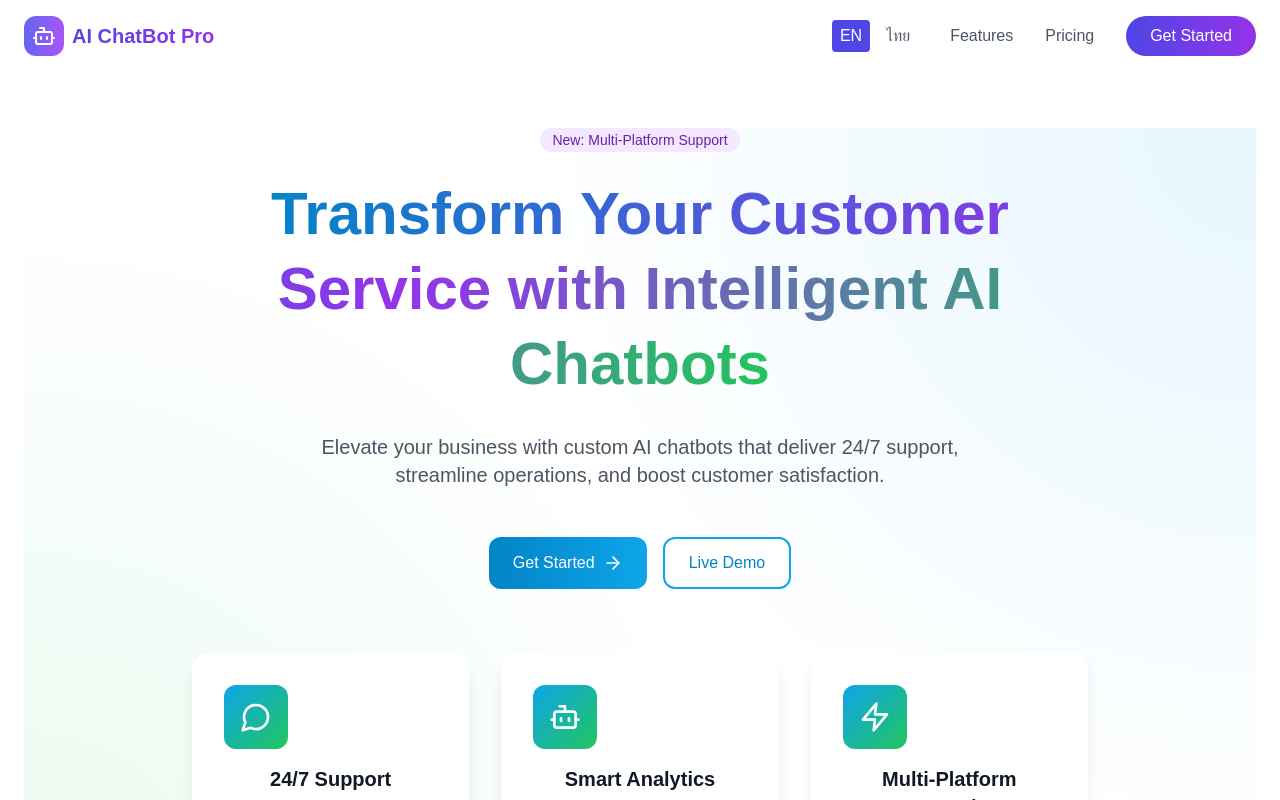
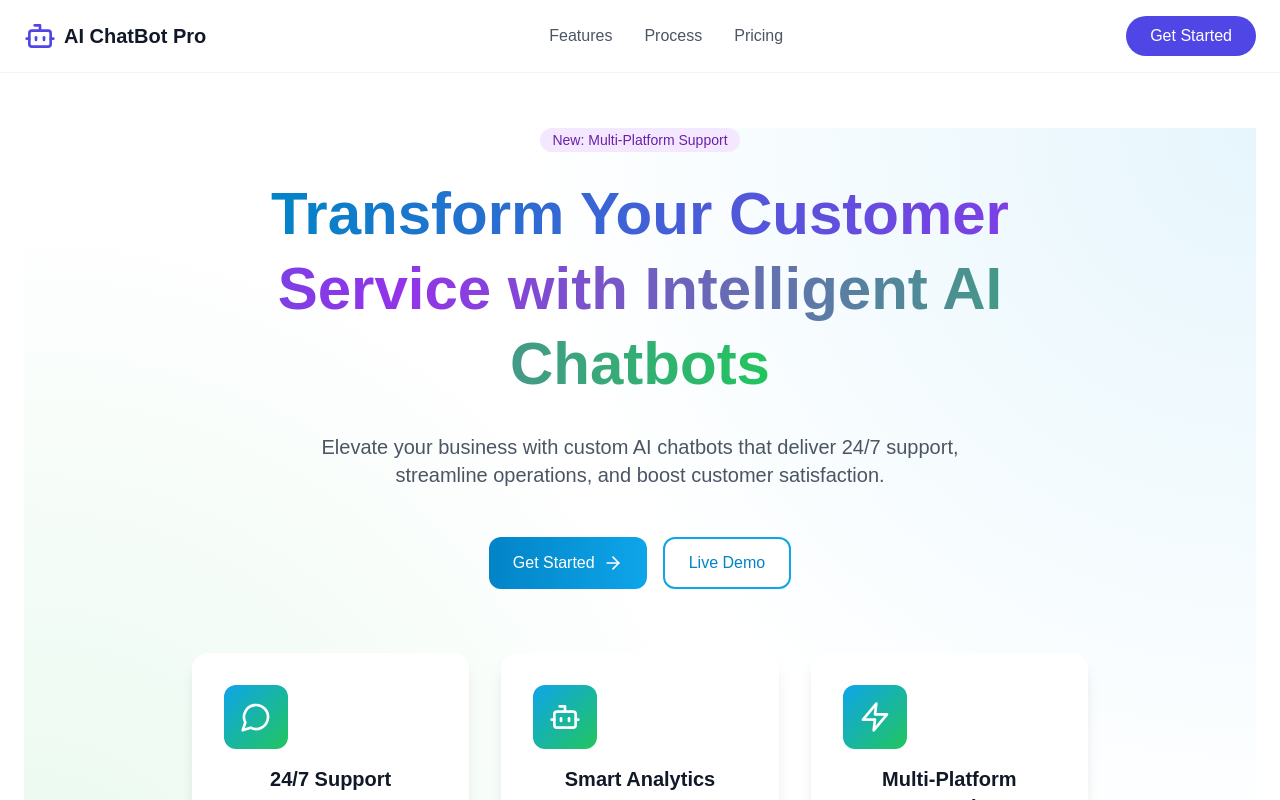
Before and after one commit to chinpeerapat/landing-page, a React (Vite) app: page / in a window 1280 px wide. Shown: the top 800 px of the page. Built offline with nearby package versions, Linux system fonts and the light colour scheme; a web font is replaced by a local one.

Commit message:
Initial commit from your app

```diff
--- a/src/App.tsx
+++ b/src/App.tsx
@@ -18,7 +18,10 @@ function App() {
           <Contact />
         </main>
         <footer className="bg-gray-900 text-white py-12">
-          {/* Footer content remains the same */}
+          {/* Footer content */}
+          <div className="container mx-auto px-6 text-center">
+            <p>&copy; {new Date().getFullYear()} AI ChatBot Pro. All rights reserved.</p>
+          </div>
         </footer>
       </div>
     </LanguageProvider>
--- a/src/components/layout/Header.tsx
+++ b/src/components/layout/Header.tsx
@@ -1,91 +1,27 @@
-import React, { useState, useEffect } from 'react';
-import { Bot, Menu, X } from 'lucide-react';
-import { LanguageSwitch } from '../ui/LanguageSwitch';
-import { useLanguage } from '../../contexts/LanguageContext';
+import React from 'react';
+import { Bot, MessageSquare, Code, Settings } from 'lucide-react';
 
 export default function Header() {
-  const [isScrolled, setIsScrolled] = useState(false);
-  const [isMenuOpen, setIsMenuOpen] = useState(false);
-  const { t } = useLanguage();
-
-  useEffect(() => {
-    const handleScroll = () => {
-      setIsScrolled(window.scrollY > 10);
-    };
-
-    window.addEventListener('scroll', handleScroll);
-    return () => window.removeEventListener('scroll', handleScroll);
-  }, []);
-
   return (
-    <header
-      className={`fixed top-0 left-0 right-0 z-50 transition-all duration-300 ${
-        isScrolled ? 'bg-white/80 backdrop-blur-md shadow-sm' : 'bg-transparent'
-      }`}
-    >
+    <header className="fixed top-0 left-0 right-0 bg-white/80 backdrop-blur-md z-50 border-b border-gray-100">
       <nav className="container mx-auto px-6 py-4">
         <div className="flex items-center justify-between">
           <div className="flex items-center space-x-2">
-            <div className="w-10 h-10 bg-gradient-to-r from-indigo-500 to-purple-500 rounded-xl flex items-center justify-center">
-              <Bot className="w-6 h-6 text-white" />
-            </div>
-            <span className="text-xl font-bold bg-gradient-to-r from-indigo-600 to-purple-600 text-transparent bg-clip-text">
-              AI ChatBot Pro
-            </span>
+            <Bot className="w-8 h-8 text-indigo-600" />
+            <span className="text-xl font-bold text-gray-900">AI ChatBot Pro</span>
           </div>
-
-          <div className="hidden md:flex items-center space-x-8">
-            <LanguageSwitch />
-            <a href="#features" className="text-gray-600 hover:text-indigo-600 transition-colors">
-              {t('nav.features')}
-            </a>
-            <a href="#pricing" className="text-gray-600 hover:text-indigo-600 transition-colors">
-              {t('nav.pricing')}
-            </a>
-            <a
-              href="#contact"
-              className="bg-gradient-to-r from-indigo-600 to-purple-600 text-white px-6 py-2 rounded-full hover:shadow-lg hover:shadow-indigo-500/25 transition-all duration-300"
-            >
-              {t('nav.getStarted')}
-            </a>
+          <div className="hidden md:flex space-x-8">
+            <a href="#features" className="text-gray-600 hover:text-indigo-600">Features</a>
+            <a href="#process" className="text-gray-600 hover:text-indigo-600">Process</a>
+            <a href="#pricing" className="text-gray-600 hover:text-indigo-600">Pricing</a>
           </div>
-
-          <button
-            className="md:hidden text-gray-600"
-            onClick={() => setIsMenuOpen(!isMenuOpen)}
+          <a
+            href="#contact"
+            className="bg-indigo-600 text-white px-6 py-2 rounded-full hover:bg-indigo-700 transition-colors"
           >
-            {isMenuOpen ? <X className="w-6 h-6" /> : <Menu className="w-6 h-6" />}
-          </button>
+            Get Started
+          </a>
         </div>
-
-        {isMenuOpen && (
-          <div className="md:hidden absolute top-full left-0 right-0 bg-white border-t border-gray-100 shadow-lg">
-            <div className="flex flex-col space-y-4 p-6">
-              <LanguageSwitch />
-              <a
-                href="#features"
-                className="text-gray-600 hover:text-indigo-600 transition-colors"
-                onClick={() => setIsMenuOpen(false)}
-              >
-                {t('nav.features')}
-              </a>
-              <a
-                href="#pricing"
-                className="text-gray-600 hover:text-indigo-600 transition-colors"
-                onClick={() => setIsMenuOpen(false)}
-              >
-                {t('nav.pricing')}
-              </a>
-              <a
-                href="#contact"
-                className="bg-gradient-to-r from-indigo-600 to-purple-600 text-white px-6 py-2 rounded-full text-center"
-                onClick={() => setIsMenuOpen(false)}
-              >
-                {t('nav.getStarted')}
-              </a>
-            </div>
-          </div>
-        )}
       </nav>
     </header>
   );
```
